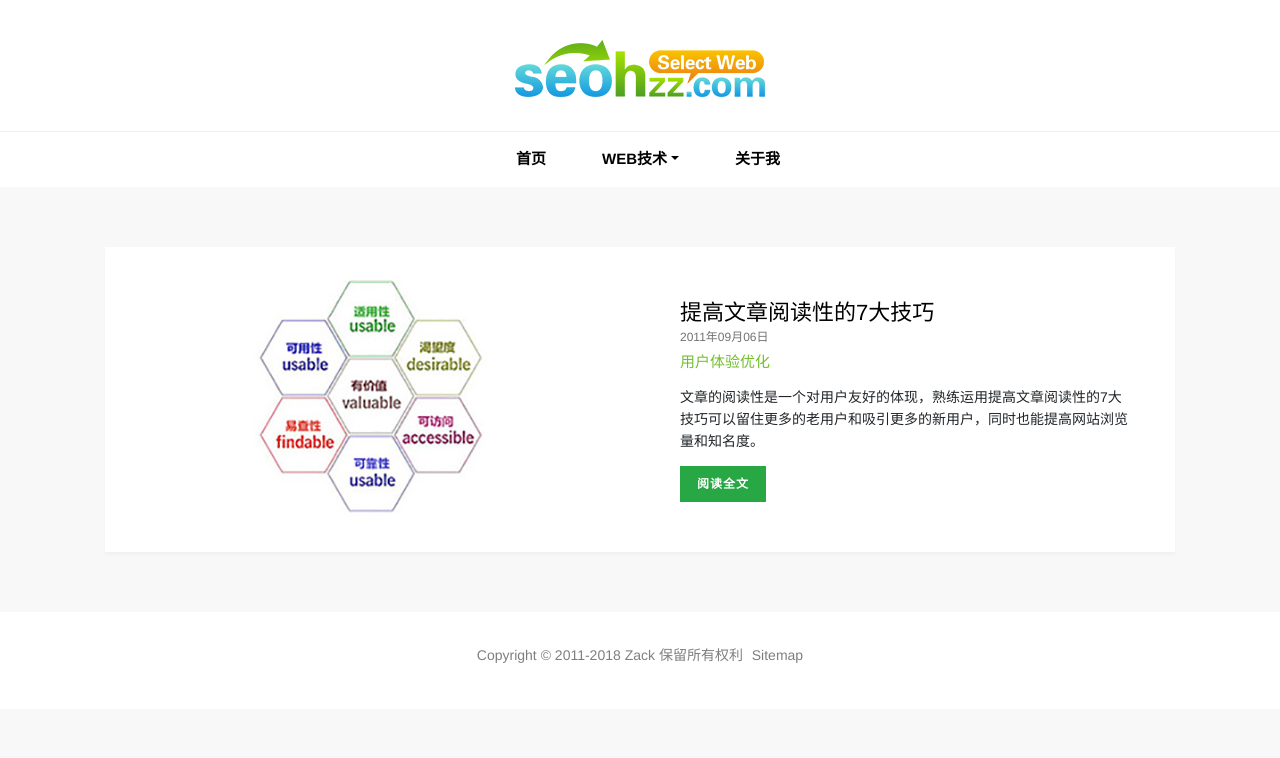
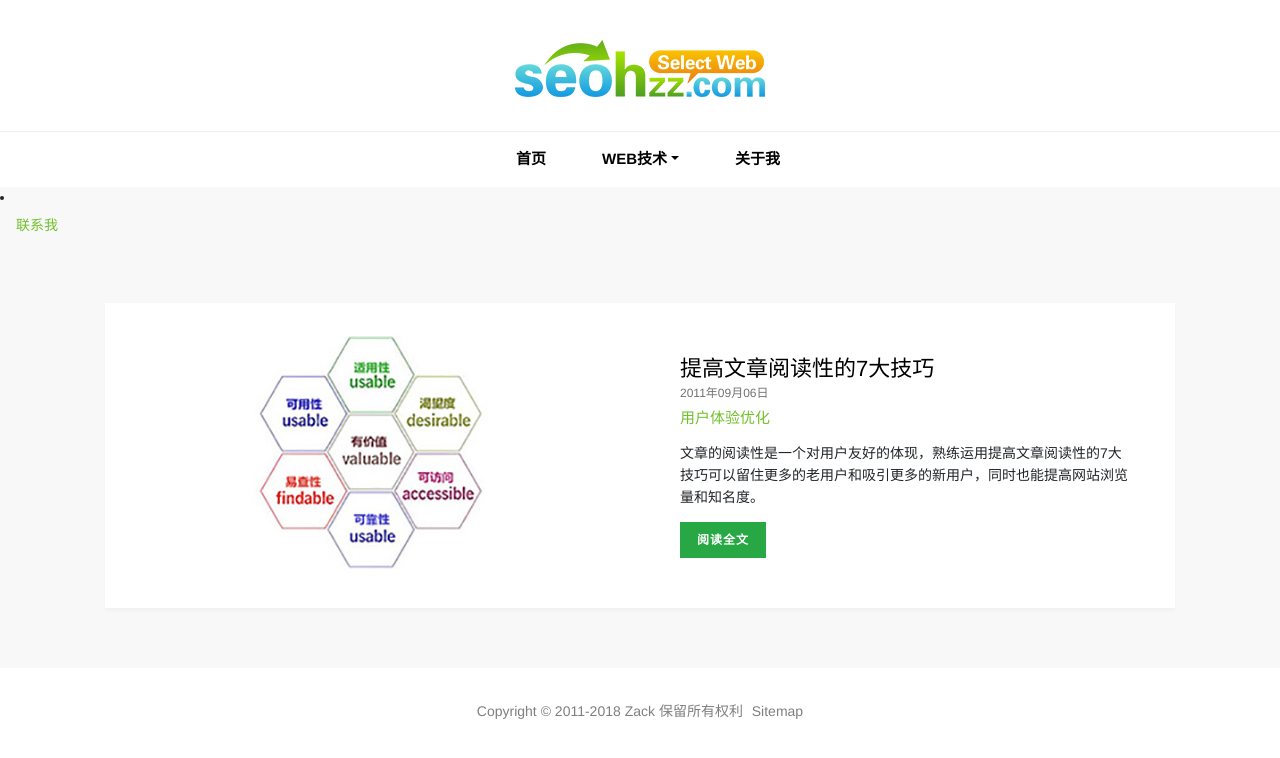
Before and after one commit to Thererisnospoon/Thererisnospoon.github.io, a Jekyll site: the page built from index.html, in a window 1280 px wide. Shown: the top 758 px of the page. Built offline with Jekyll 4.4.1, drawn with Linux system fonts in a browser that asks for light colours.

Commit message:
Update default.html

```diff
--- a/_layouts/default.html
+++ b/_layouts/default.html
@@ -35,6 +35,11 @@
             <li class="nav-item"><a class="nav-link" href="{{ site.url }}/about/">关于我</a></li>
           </ul>
         </div>
+        </div>
+            </li>
+            <li class="nav-item"><a class="nav-link" href="{{ site.url }}/wo/">联系我</a></li>
+          </ul>
+        </div>
       </nav>
     </div>
     {{ content }}
```
